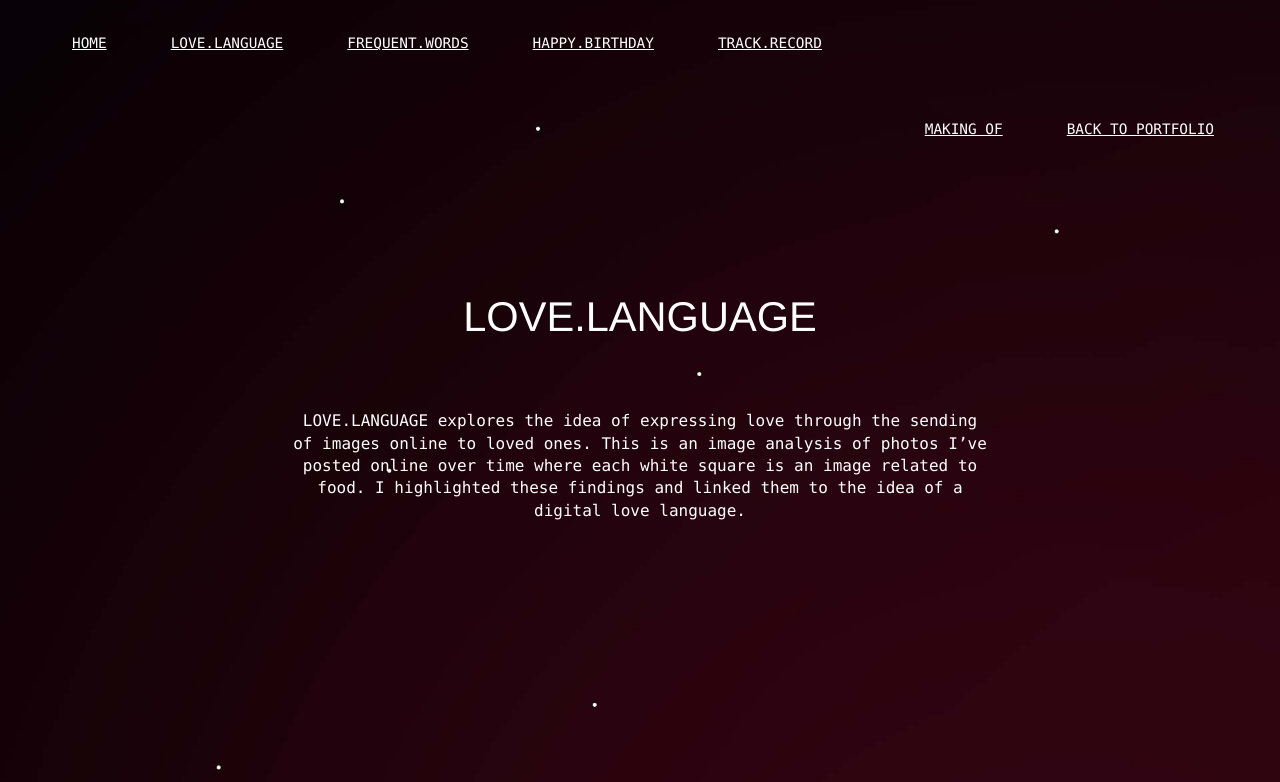
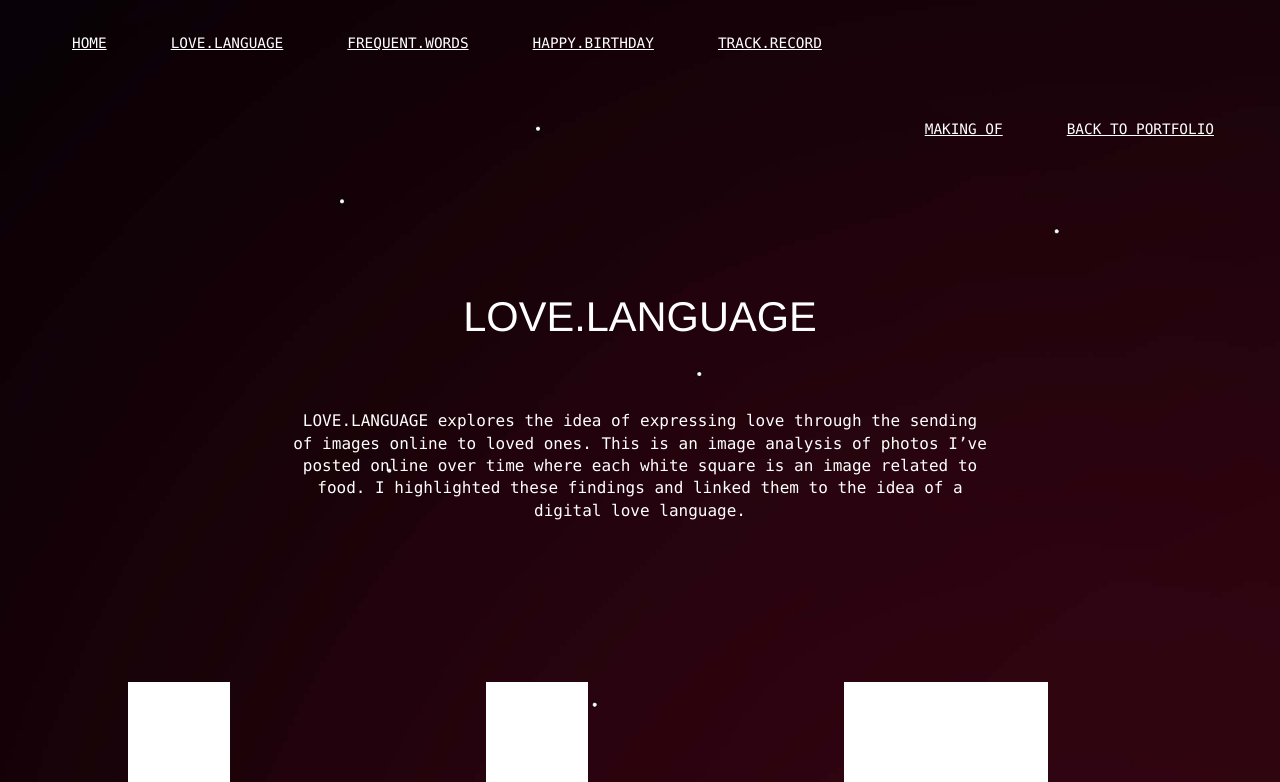
Before and after one commit to carmen-yeh/carmen-yeh.github.io, a React (Create React App) app in the folder frontend/: page /love-language in a window 1280 px wide. Shown: the top 782 px of the page. Built offline with nearby package versions, Linux system fonts and the light colour scheme; what react-animations would draw is missing.

Commit message:
Update lovelanguage.css

```diff
--- a/frontend/src/pages/1-love-language/lovelanguage.css
+++ b/frontend/src/pages/1-love-language/lovelanguage.css
@@ -16,9 +16,19 @@
   font-weight: lighter;
 }
 
+
 #lovelanguage p {
+  display: block;
   max-width: 700px;
-  padding-bottom: 25rem;
+  padding-bottom: 10rem;
+  line-height: 1.4;
+  text-align: center;
+}
+
+#lovelanguage p2 {
+  display: block;
+  max-width: 700px;
+  padding-bottom: 15rem;
   line-height: 1.4;
   text-align: center;
 }
@@ -34,6 +44,10 @@
 
 }
 
+#textbox p {
+    font-size: 0.4rem;
+}
+
 #footer {
   padding-bottom:20px;
   text-align: center;
```
